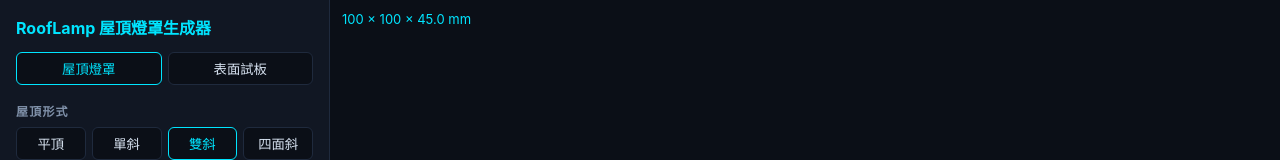
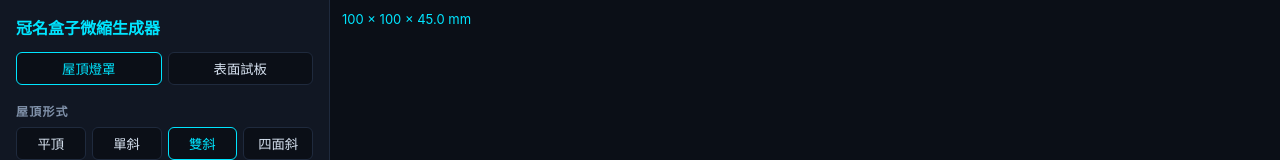
Before and after one commit to TEFU242/named-box-miniature-generator, a plain HTML site: page index.html in a window 1280 px wide. Shown: the top 160 px of the page. Drawn offline with nearby package versions, Linux system fonts and the light colour scheme; animation ran at ten frames a second.

Commit message:
命名為冠名盒子微縮生成器，README 加英文說明
Co-Authored-By: Claude Sonnet 5.5 <noreply@anthropic.com>

```diff
--- a/index.html
+++ b/index.html
@@ -3,7 +3,7 @@
 <head>
 <meta charset="utf-8">
 <meta name="viewport" content="width=device-width,initial-scale=1">
-<title>RoofLamp 屋頂燈罩生成器</title>
+<title>冠名盒子微縮生成器</title>
 <style>
 :root{--bg:#0b0f17;--panel:#111723;--line:#1f2a3d;--txt:#d7e2f0;--mut:#7f90a8;--cy:#00e5ff;--gr:#00f5a0}
 *{box-sizing:border-box}
@@ -38,7 +38,7 @@ canvas{display:block}
 </head>
 <body>
 <div id="panel">
-  <h1>RoofLamp 屋頂燈罩生成器</h1>
+  <h1>冠名盒子微縮生成器</h1>
   <div class="seg" style="grid-template-columns:1fr 1fr" id="modeSeg"></div>
   <div id="lampUI">
   <h2>屋頂形式</h2>
```
Also changed, not shown: 1 other file.
